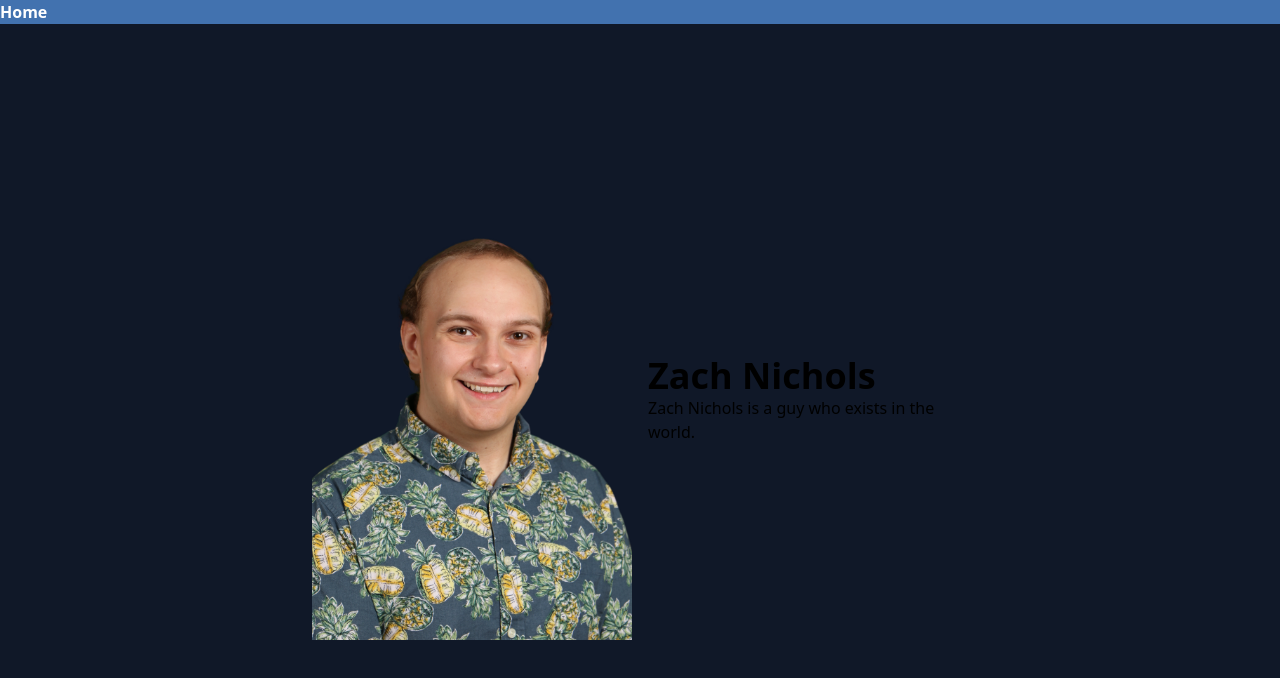
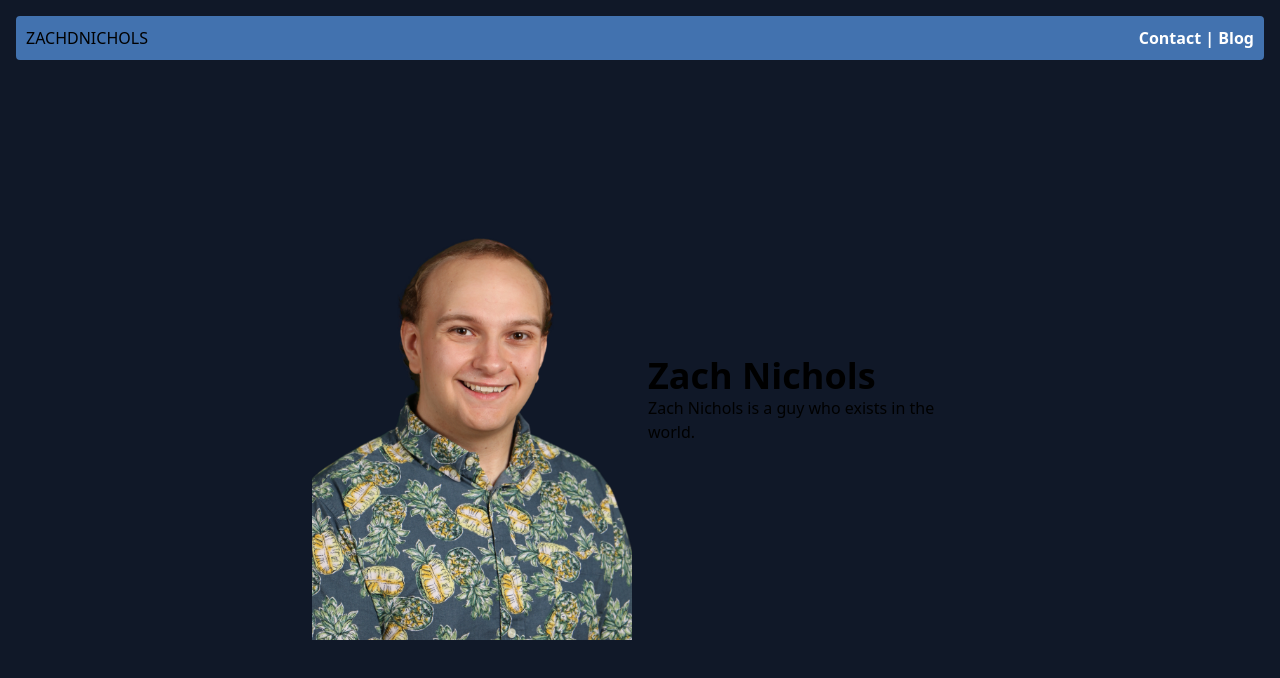
Before and after one commit to ZachDNichols/Personal-Website, a SvelteKit app: page / in a window 1280 px wide. Shown: the top 678 px of the page. Built offline with nearby package versions, Linux system fonts and the light colour scheme.

Commit message:
Continued to improve nav bar and added routes

```diff
--- /dev/null
+++ b/src/components/nav/nav-spacer.svelte
@@ -0,0 +1 @@
+<span class="text-white font-bold">|</span>
--- a/src/components/nav/navbar.svelte
+++ b/src/components/nav/navbar.svelte
@@ -1,7 +1,13 @@
 <script>
     import NavItem from "./nav-item.svelte";
+    import NavSpacer from "./nav-spacer.svelte";
 </script>
 
-<nav class="bg-primary fixed w-full">
-    <NavItem title="Home" route="/" />
+<nav class="bg-primary fixed flex flex-row items-center justify-between top-4 left-4 right-4 border-10 border-primary rounded">
+    <a href="/">ZACHDNICHOLS</a>
+    <div class="justify-right">
+        <NavItem route="/contact" title="Contact"></NavItem>
+        <NavSpacer />
+        <NavItem route="/blog" title="Blog"></NavItem>
+    </div>
 </nav>
```
Also changed, not shown: src/routes/blog/+page.svelte (added), src/routes/contact/+page.svelte (added).
